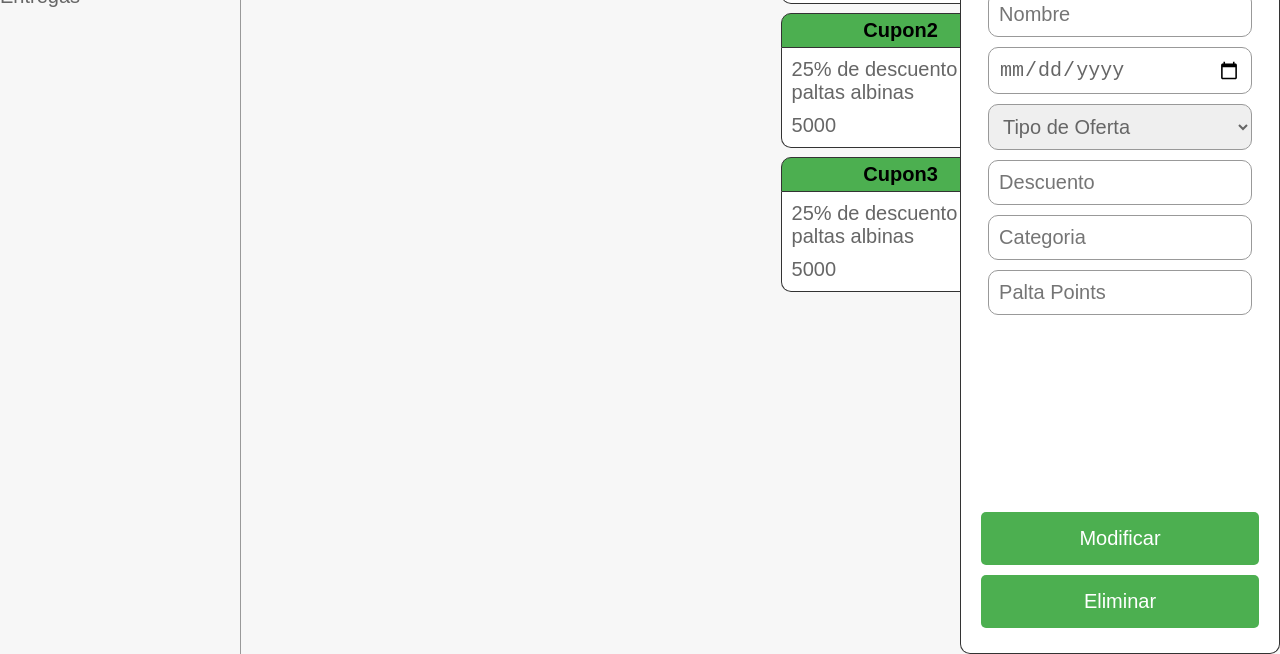
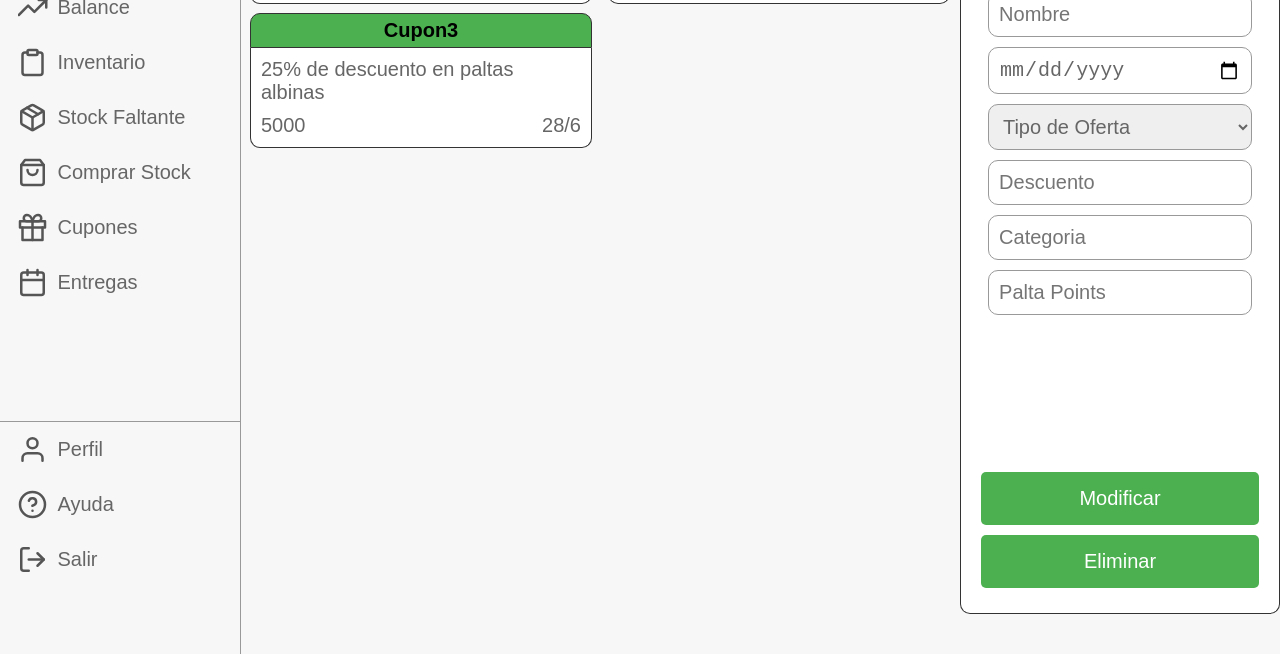
Before and after one commit to MartinianoForte/MarketNow, a plain HTML site: page Index/cupones.html in a window 1280 px wide. Shown: the part 213-867 px from the top of the page. After the commit the page ends 827 px from the top, so only its background shows below. Drawn offline with nearby package versions, Linux system fonts and the light colour scheme.

Commit message:
30/6_Menu_Lateral
Hice el menu lateral
Corregi el header para que este bien centrado todo

```diff
--- a/Index/cupones.css
+++ b/Index/cupones.css
@@ -1,7 +1,4 @@
-body {
-	background: #f7f7f7;
-	overflow: hidden;
-}
+body { background: #f7f7f7; }
 
 label {
 	color: #666;
@@ -11,32 +8,24 @@ label {
 
 .granContenedor {
 	display: grid;
-	grid-template-columns: 15em 1fr 20em;
+	grid-template-columns: 1fr 20em;
+	height: 91vh;
 }
 
-.input {
-	margin: 5px auto;
-}
+.input { margin: 5px auto; }
 
 .contenedor__cupones {
 	padding: 10px;
-	width: 100%;
-	overflow: scroll;
+	/*overflow: scroll;*/
 	display: grid;
 	grid-gap: 1em;
 	grid-auto-rows: 8rem;
 	grid-template-columns: repeat(auto-fit, minmax(15em, 1fr));
 }
 
-.admin {
-	width: 100%;
-	margin-top: 10px;
-}
+.admin { margin-top: 10px; }
 
-.admin__contenido {
-	padding: 20px;
-	height: 85vh;
-}
+.admin__contenido { padding: 20px; }
 
 .admin__botones {
 	display: flex;
@@ -44,7 +33,7 @@ label {
 	height: 40vh;
 }
 
-.vacio { height: 25vh; }
+.vacio { height: 20vh; }
 
 .tarjeta__contenido{
 	height: 100%;
--- a/Index/cupones.html
+++ b/Index/cupones.html
@@ -15,25 +15,89 @@
     		<a class="header__dr" style="padding-left: 15px;" href="index.html">Usuario</a>
     	</div>
     </li>
-    <li class="header__item"><span class="header__dr">Administrar Cupones</span></li>
-    <li class="header__item" style="float:right"><a href="Iniciar-sesion.html"><i data-feather="log-out" style="" width="35" height="35" class="header__out"></i></a></li>
+    <li class="header__flex">
+    		<span class="header__dr">Administrar Cupones</span>
+    		<div>
+    			<a href="Iniciar-sesion.html">
+    				<i data-feather="log-out" style="" width="35" height="35" class="header__out"></i>
+    			</a>
+    		</div>
+    </li>
 </ul>
-	<div class="menu">
-		<div class="menu__inicio">
-		<a href="index.html" class="texto">Inicio</a>
+	<nav class="menu">
+		<a href="index.html">
+			<div class="menu__opcion border-bottom">
+				<i data-feather="home" class="menu__icono"></i>
+				<label class="texto menu__link">Inicio</label>
+			</div>
+		</a>
+		<div class="menu__contenido">
+			<a href="index.html">
+				<div class="menu__opcion">
+					<i data-feather="pie-chart" class="menu__icono"></i>
+					<label class="texto menu__link">Reporte diario</label>
+				</div>
+			</a>
+			<a href="index.html">
+				<div class="menu__opcion">
+					<i data-feather="trending-up" class="menu__icono"></i>
+					<label class="texto menu__link">Balance</label>
+				</div>
+			</a>
+			<a href="index.html">
+				<div class="menu__opcion">
+					<i data-feather="clipboard" class="menu__icono"></i>
+					<label class="texto menu__link">Inventario</label>
+				</div>
+			</a>
+			<a href="index.html">
+				<div class="menu__opcion">
+					<i data-feather="package" class="menu__icono"></i>
+					<label class="texto menu__link">Stock Faltante</label>
+				</div>
+			</a>
+			<a href="index.html">
+				<div class="menu__opcion">
+					<i data-feather="shopping-bag" class="menu__icono"></i>
+					<label class="texto menu__link">Comprar Stock</label>
+				</div>
+			</a>
+			<a href="index.html">
+				<div class="menu__opcion">
+					<i data-feather="gift" class="menu__icono"></i>
+					<label class="texto menu__link">Cupones</label>
+				</div>
+			</a>
+			<a href="index.html">
+				<div class="menu__opcion">
+					<i data-feather="calendar" class="menu__icono"></i>
+					<label class="texto menu__link">Entregas</label>
+				</div>
+			</a>
 		</div>
-		<div class="menu__contenido">
-			<a href="index.html" class="texto">Reporte diario</a>
-			<a href="index.html" class="texto">Balance</a>
-			<a href="index.html" class="texto">Inventario</a>
-			<a href="index.html" class="texto">Productos Pendientes</a>
-			<a href="index.html" class="texto">Mercado de distribucion</a>
-			<a href="index.html" class="texto">Cupones</a>
-			<a href="index.html" class="texto">Entregas</a>
+		<div class="menu__pie">
+			<a href="index.html">
+				<div class="menu__opcion">
+					<i data-feather="user" class="menu__icono"></i>
+					<label class="texto menu__link">Perfil</label>
+				</div>
+			</a>
+			<a href="index.html">
+				<div class="menu__opcion">
+					<i data-feather="help-circle" class="menu__icono"></i>
+					<label class="texto menu__link">Ayuda</label>
+				</div>
+			</a>
+			<a href="index.html">
+				<div class="menu__opcion">
+					<i data-feather="log-out" class="menu__icono"></i>
+					<label class="texto menu__link">Salir</label>
+				</div>
+			</a>
 		</div>
-	</div>
+	</nav>
+<main>
 <div class="granContenedor">
-	<div></div>
 	<div class="contenedor__cupones">
 		<div class="tarjeta sombra">
 			<div class="tarjeta__header">
@@ -99,6 +163,7 @@
 		</dir>
 	</div>
 </div>
+</main>
 <script>
     feather.replace()
 </script>
--- a/Index/predefinido.css
+++ b/Index/predefinido.css
@@ -1,7 +1,6 @@
 /*-----------------Cosas----------------------*/
-body{
-    margin: 0;
-}
+body{ margin: 0; }
+main{ margin-left: 15em; }
 
 .texto{
     color: #666;
@@ -112,9 +111,7 @@ body{
     background-color: #4caf50;
 }
 
-.header__item{
-    float: left;
-}
+.header__item{ float: left; }
 
 .header__link {
     display: block;
@@ -132,15 +129,22 @@ body{
 
 .header__usuario{
     border-right: 1px solid #222;
+    height: 72px;
     display: flex;
     align-items: center;
     justify-content: center;
 }
 
 .header__out{
-    padding: 18.5px 32px;
+    padding: 0 32px;
     color: #222;
-    height: 31px;
+}
+
+.header__flex{
+    height: 72px;
+    display: flex;
+    justify-content: space-between;
+    align-items: center;
 }
 
 .header__dr{
@@ -149,7 +153,7 @@ body{
     font-family: "Open Sans", sans-serif;
     font-size: 23px;
     text-align: center;
-    padding: 22px 32px;
+    padding: 0 32px;
     text-decoration: none;
 }
 
@@ -157,21 +161,45 @@ body{
 
 .menu{
     top: 72px;
+    position: fixed;
     left: 0;
-    position: fixed;
+    height: 100%;
     border-right: 1px solid #999;
     width: 15em;
-    height: 100%;
+    background: #f7f7f7;
 }
 
-.menu__inicio{
-    text-align: center;
-    border-bottom: 1px solid #999;
-    padding: 5px;
+.border-bottom{ border-bottom: 1px solid #999; }
+
+.menu__contenido{
+    padding: 10px 0;
 }
 
-.menu__contenido{
+.menu__opcion{
+    display: flex;
+    align-items: center;
+    padding: 10px 15px;
+}
 
+.menu__opcion:hover{ background: #f1f1f1; }
+
+.menu__icono{
+    width: 30px;
+    height: 30px;
+    color: #555;
+    padding: 2.5px;
+}
+
+.menu__link{
+    padding-left: 7.5px;
+    cursor: pointer;
+}
+
+.menu__pie{
+    border-top: 1px solid #999;
+    position: fixed;
+    bottom: 0;
+    width: 15em;
 }
 
 /*----------Tarjeta--------------*/
@@ -226,3 +254,6 @@ body{
     padding: 22px;
     display: flex;
 }
+
+/*-<a> no lleva decoracion. Punto-*/
+a{ text-decoration: none; }
```
